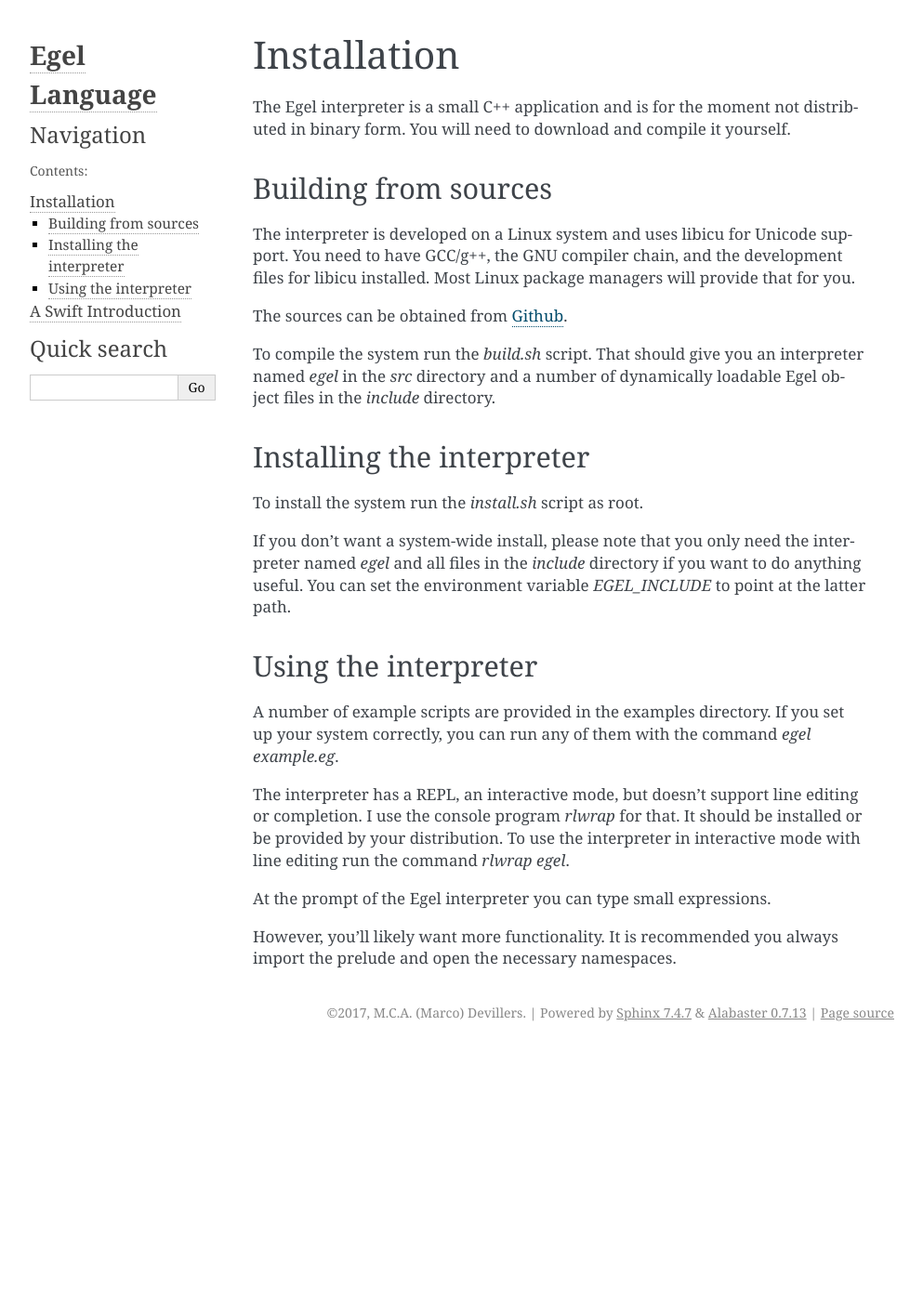
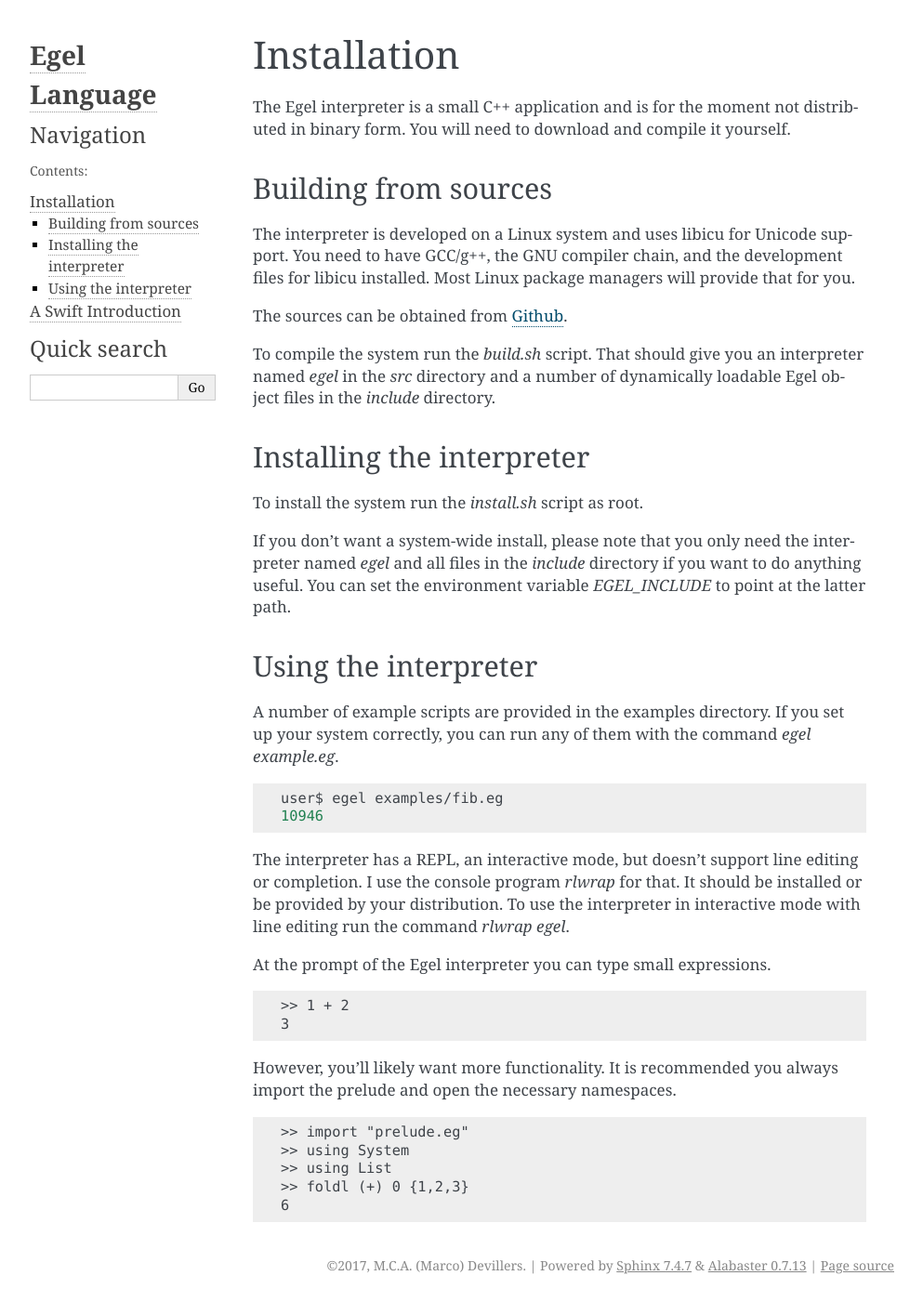
Before and after one commit to egel-lang/egel-docs, a Sphinx documentation site: the page built from source/install.rst, in a window 1280 px wide. Shown: the whole page at 93% size, without its empty margins (148-1141 px from the left). Built offline with Sphinx 7.4.7, drawn with Linux system fonts in a browser that asks for light colours; before the commit the page ends 1129 px from its top, so only the background shows below that.

Commit message:
fixing bugs

```diff
--- a/source/install.rst
+++ b/source/install.rst
@@ -37,6 +37,11 @@ A number of example scripts are provided in the examples directory.
 If you set up your system correctly, you can run any of them
 with the command `egel example.eg`.
 
+.. code-block:: bash
+
+    user$ egel examples/fib.eg
+    10946
+
 The interpreter has a REPL, an interactive mode, but doesn't
 support line editing or completion. I use the console
 program `rlwrap` for that. It should be installed or be
@@ -48,6 +53,7 @@ At the prompt of the Egel interpreter you can type small
 expressions.
 
 .. code-block:: egel
+
     >> 1 + 2
     3
 
@@ -55,6 +61,7 @@ However, you'll likely want more functionality. It is recommended
 you always import the prelude and open the necessary namespaces.
 
 .. code-block:: egel
+
     >> import "prelude.eg"
     >> using System
     >> using List
```
